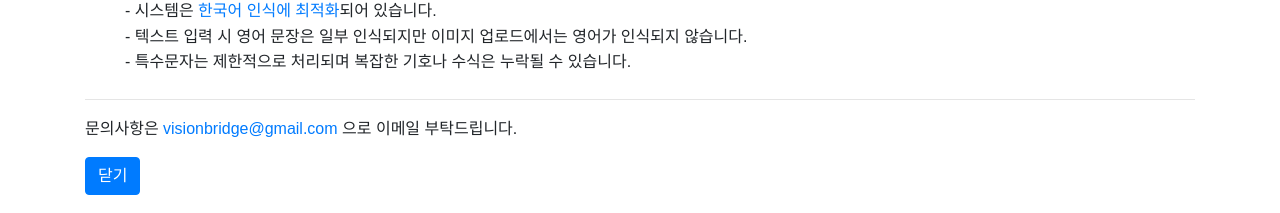
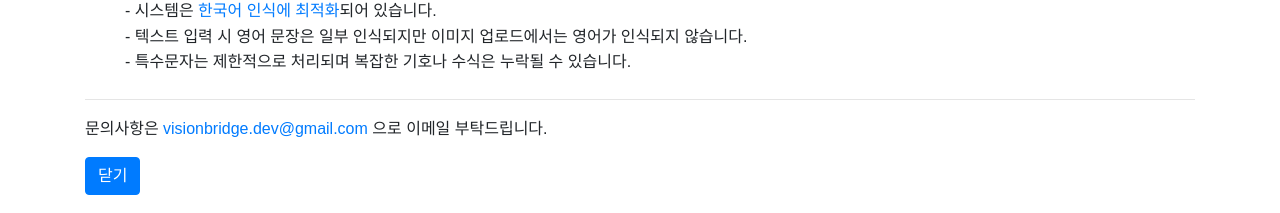
Before and after one commit to eomeuije/vision_bridge, a Flask app: template src/main/resources/templates/help.html in a window 1280 px wide. Shown: the part 587-800 px from the top of the page. Run offline with Flask 2, Linux system fonts and the light colour scheme; the template is opened without the code that fills it, so the values that code supplies are empty; some libraries are stand-ins or nearby versions.

Commit message:
email update

```diff
--- a/src/main/resources/templates/help.html
+++ b/src/main/resources/templates/help.html
@@ -61,7 +61,7 @@
     </ol>
     <hr aria-hidden="true">
     <p tabindex="0">
-        문의사항은 <a href="mailto:visionbridge@gmail.com" aria-label="이메일 visionbridge@gmail.com으로 문의">visionbridge@gmail.com</a> 으로 이메일 부탁드립니다.
+        문의사항은 <a href="mailto:visionbridge.dev@gmail.com" aria-label="이메일 visionbridge.dev@gmail.com으로 문의">visionbridge.dev@gmail.com</a> 으로 이메일 부탁드립니다.
     </p>
     <button class="btn btn-primary" onclick="window.close();" aria-label="창 닫기" tabindex="0">닫기</button>
 </div>
```
